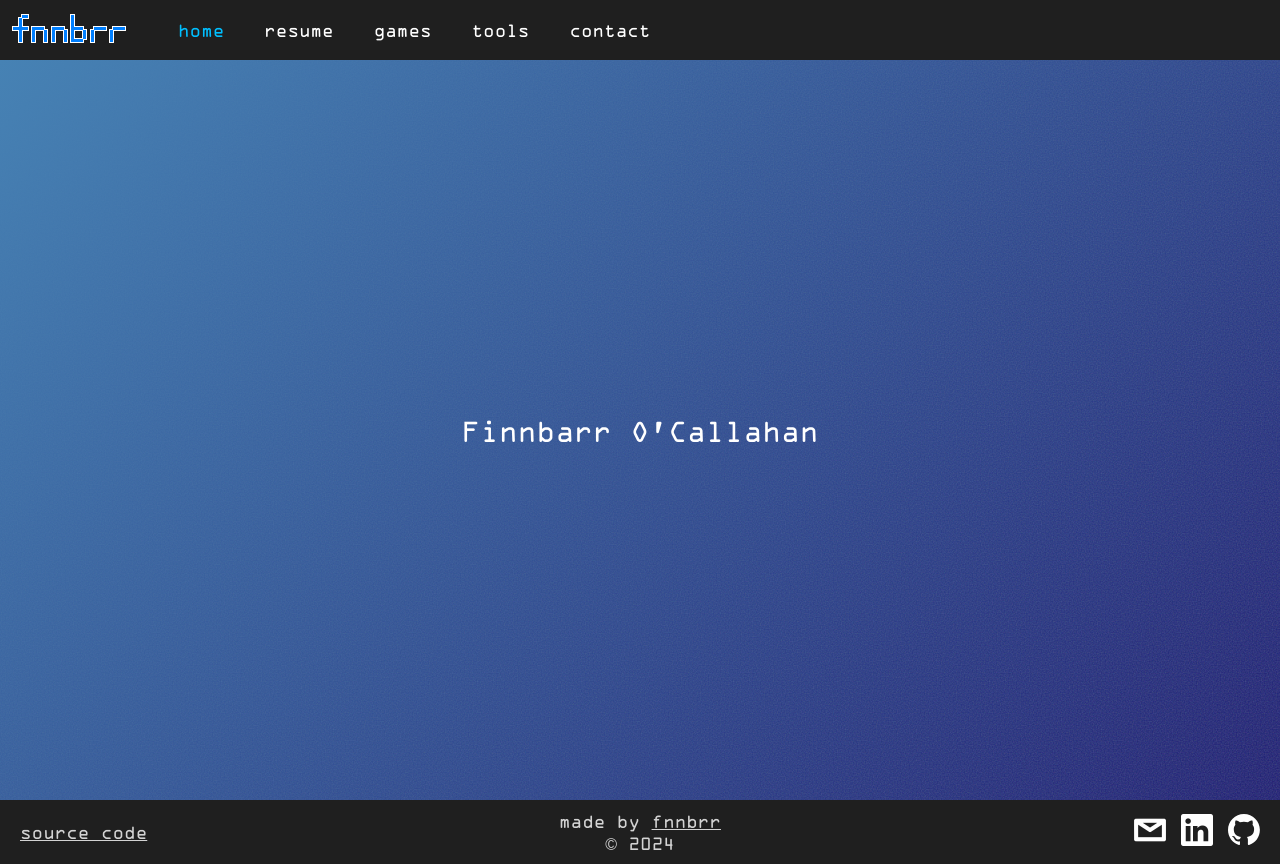
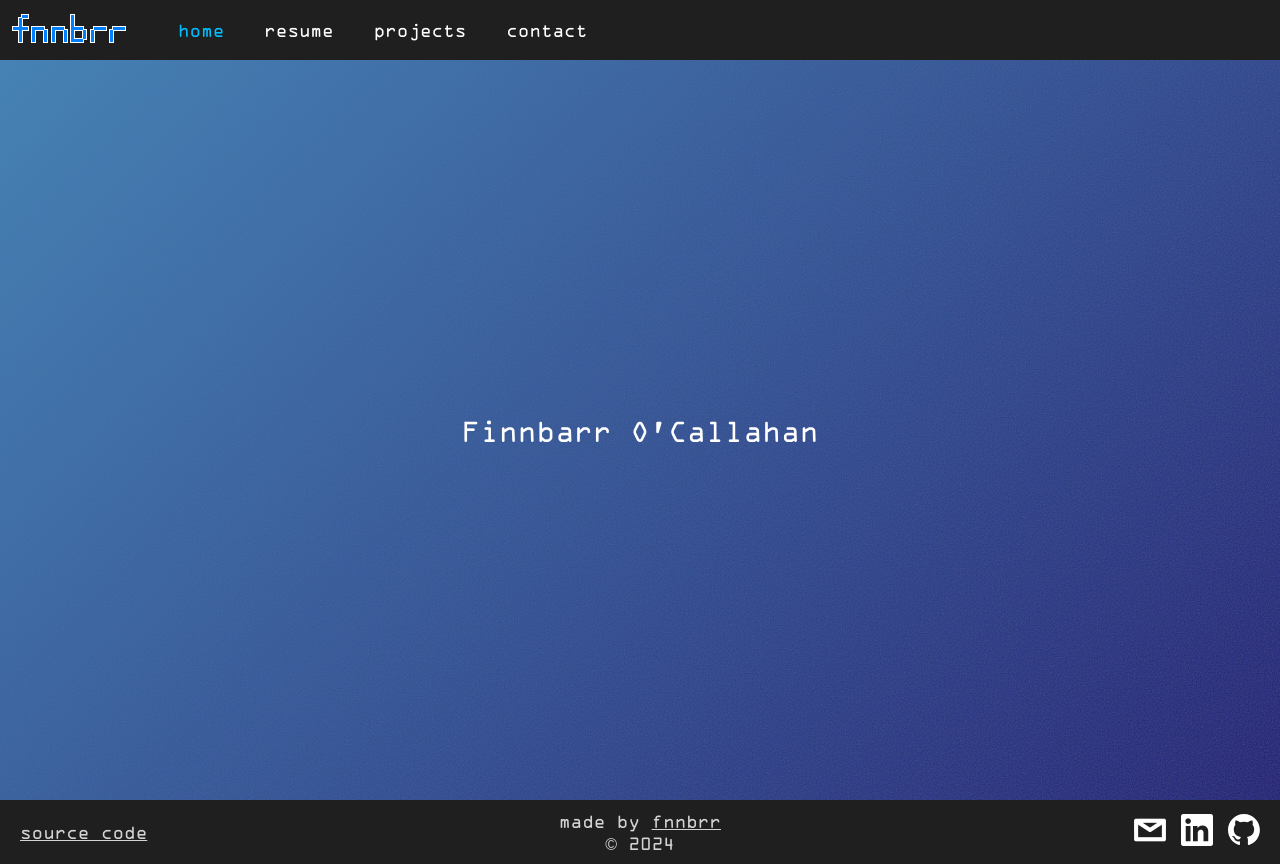
Before and after one commit to fnnbrr/personal-site, a React (Create React App) app: page / in a window 1280 px wide. Built offline with nearby package versions, Linux system fonts and the light colour scheme.

Commit message:
Removed unused pages and renamed "games" to "projects"

```diff
--- a/src/App.tsx
+++ b/src/App.tsx
@@ -14,23 +14,21 @@ import ScooberSplat from "./routes/ScooberSplat";
 import Contact from "./routes/Contact";
 
 export default function App() {
-  return (
-      <BrowserRouter>
+    return (
+        <BrowserRouter>
           <Routes>
               <Route path="/" element={<Root />}>
                   <Route index element={<Home />}/>
                   <Route path="resume" element={<Resume />}/>
-                  <Route path="games" element={null}>
+                  <Route path="projects" element={null}>
                       <Route index element={<MissingPage />}/>
-                      <Route path="gunarmed" element={<MissingPage />}/>
                       <Route path="automagical" element={<Automagical />}/>
                       <Route path="scoober-splat" element={<ScooberSplat />}/>
                   </Route>
-                  <Route path="tools" element={<Home />}/>
                   <Route path="contact" element={<Contact />}/>
                   <Route path="*" element={<MissingPage />}/>
               </Route>
           </Routes>
-      </BrowserRouter>
-  );
+        </BrowserRouter>
+    );
 }
--- a/src/Header.css
+++ b/src/Header.css
@@ -79,7 +79,7 @@
 
 .links-vertical .link-child-container {
     right: 100%;
-    top: calc(50% - 1em - 10px);
+    top: calc(50% - 5px);
 }
 
 .link-text {
--- a/src/Header.tsx
+++ b/src/Header.tsx
@@ -82,12 +82,10 @@ function HeaderLinks() {
         <>
             <HeaderLink route={"/"} label={"home"}/>
             <HeaderLink route={"/resume"} label={"resume"}/>
-            <HeaderLink route={"/games"} label={"games"}>
-                <HeaderLink route={"/games/gunarmed"} label={"gunarmed"} key={"gunarmed"}/>
-                <HeaderLink route={"/games/automagical"} label={"Automagical"} key={"automagical"}/>
-                <HeaderLink route={"/games/scoober-splat"} label={"Scoober Splat"} key={"scoober-splat"}/>
+            <HeaderLink route={"/projects"} label={"projects"}>
+                <HeaderLink route={"/projects/scoober-splat"} label={"Scoober Splat"} key={"scoober-splat"}/>
+                <HeaderLink route={"/projects/automagical"} label={"Automagical"} key={"automagical"}/>
             </HeaderLink>
-            <HeaderLink route={"/tools"} label={"tools"}/>
             <HeaderLink route={"/contact"} label={"contact"}/>
         </>
     )
```
